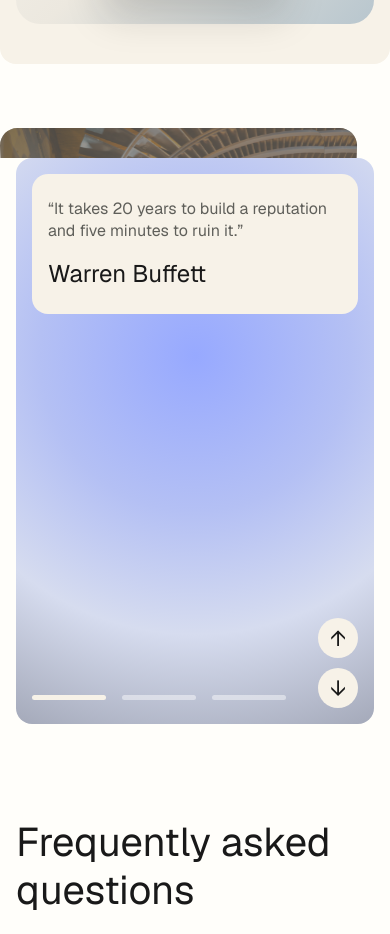
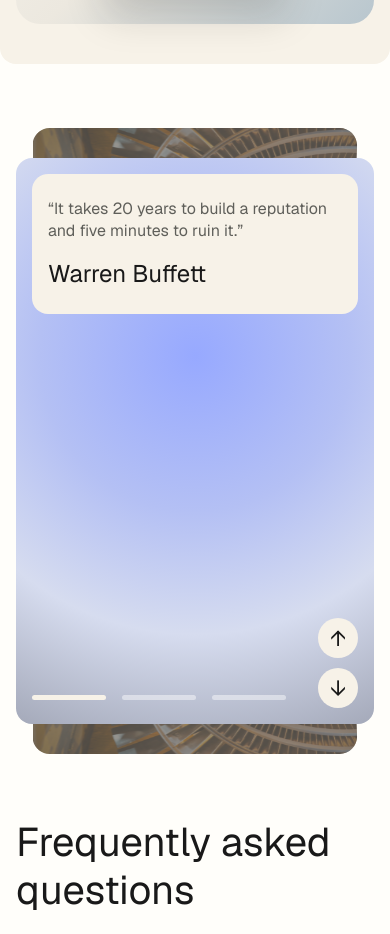
Before and after one commit to SpideyP00L/okta-assignment, a Next.js app: page / in a window 390 px wide. Shown: the part 840-1774 px from the top of the page. Built offline with nearby package versions, Linux system fonts and the light colour scheme.

Commit message:
fix: restore mobile carousel preview

```diff
--- a/src/components/Quotes/CarouselPreview.tsx
+++ b/src/components/Quotes/CarouselPreview.tsx
@@ -10,15 +10,8 @@
 }
 
 /*
- * The exported desktop/tablet SVGs already contain
- * the curved/tapered Figma geometry.
- *
- * Therefore:
- * - do not stretch them to 298px
- * - do not apply clip-path
- * - do not apply masks
- *
- * We simply position the exported artwork correctly.
+ * Desktop/tablet use the exported Figma SVG assets directly.
+ * Mobile switches to the dedicated horizontal preview asset.
  */
 
 const LeftPreview = styled(PreviewCard)`
@@ -42,7 +35,10 @@
 
   @media (max-width: ${breakpoints.mobile}) {
     left: 50%;
+    right: auto;
+
     top: 0;
+    bottom: auto;
 
     width: 325px;
     height: 30px;
@@ -51,7 +47,6 @@
 
     z-index: 1;
 
-    /* SVG already has the correct shape */
     border-radius: 0;
 
     transform: translateX(-50%);
@@ -79,20 +74,26 @@
 
   @media (max-width: ${breakpoints.mobile}) {
     right: auto;
-  left: 0;
-  top: 0;
+    left: 50%;
+
+    top: auto;
+    bottom: 0;
 
     width: 325px;
     height: 30px;
 
-  transform: scaleY(-1);
+    overflow: hidden;
+
+    z-index: 1;
+
+    border-radius: 0;
+
+    transform: translateX(-50%);
   }
 `;
 
 /*
  * Desktop left asset:
- *
- * Native export:
  * approximately 60 × 559
  */
 const LeftPreviewImage = styled.img`
@@ -117,10 +118,17 @@
 
   @media (max-width: ${breakpoints.mobile}) {
     left: 0;
+    right: auto;
+
     top: 0;
+    bottom: auto;
 
     width: 325px;
     height: 30px;
+
+    max-width: none;
+
+    object-fit: cover;
 
     transform: none;
   }
@@ -128,8 +136,6 @@
 
 /*
  * Desktop right asset:
- *
- * Native export:
  * approximately 64 × 558
  */
 const RightPreviewImage = styled.img`
@@ -155,11 +161,21 @@
   @media (max-width: ${breakpoints.mobile}) {
     right: auto;
     left: 0;
+
     top: 0;
+    bottom: auto;
 
     width: 325px;
     height: 30px;
 
+    max-width: none;
+
+    object-fit: cover;
+
+    /*
+     * Flip only the artwork.
+     * The parent handles bottom positioning.
+     */
     transform: scaleY(-1);
   }
 `;
```
Lines whose indentation alone changed are shown as unchanged.
